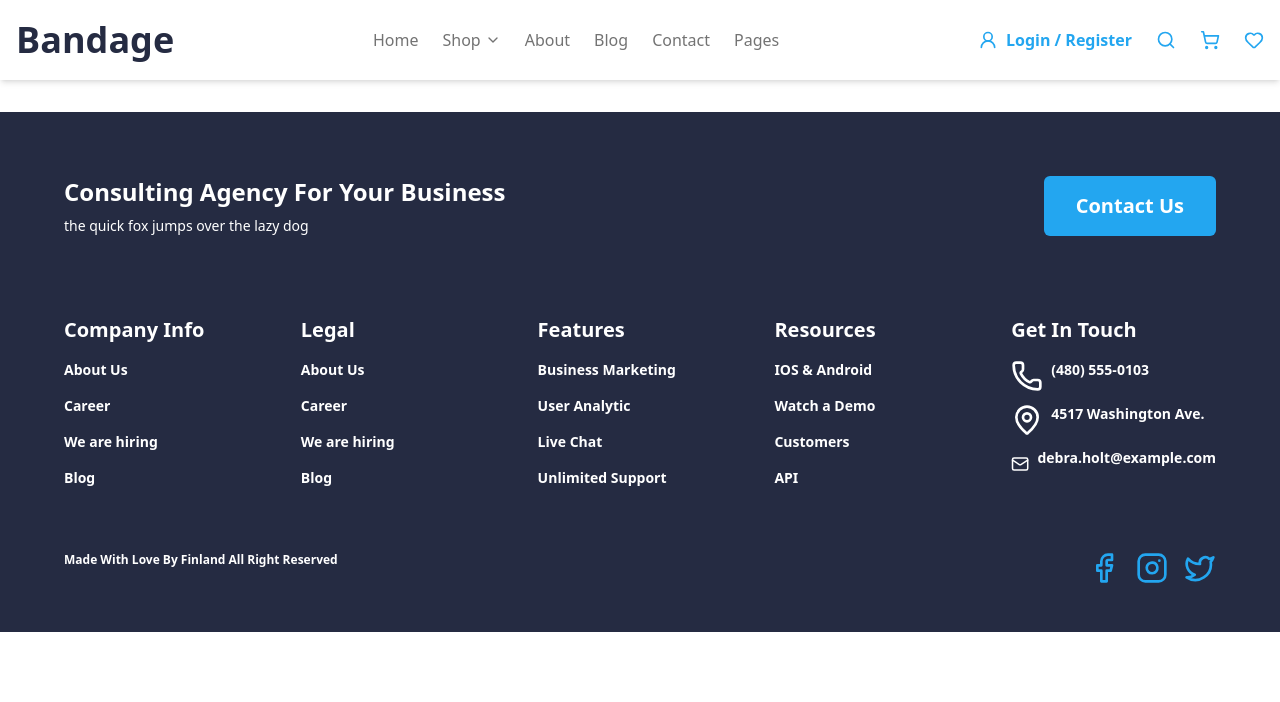
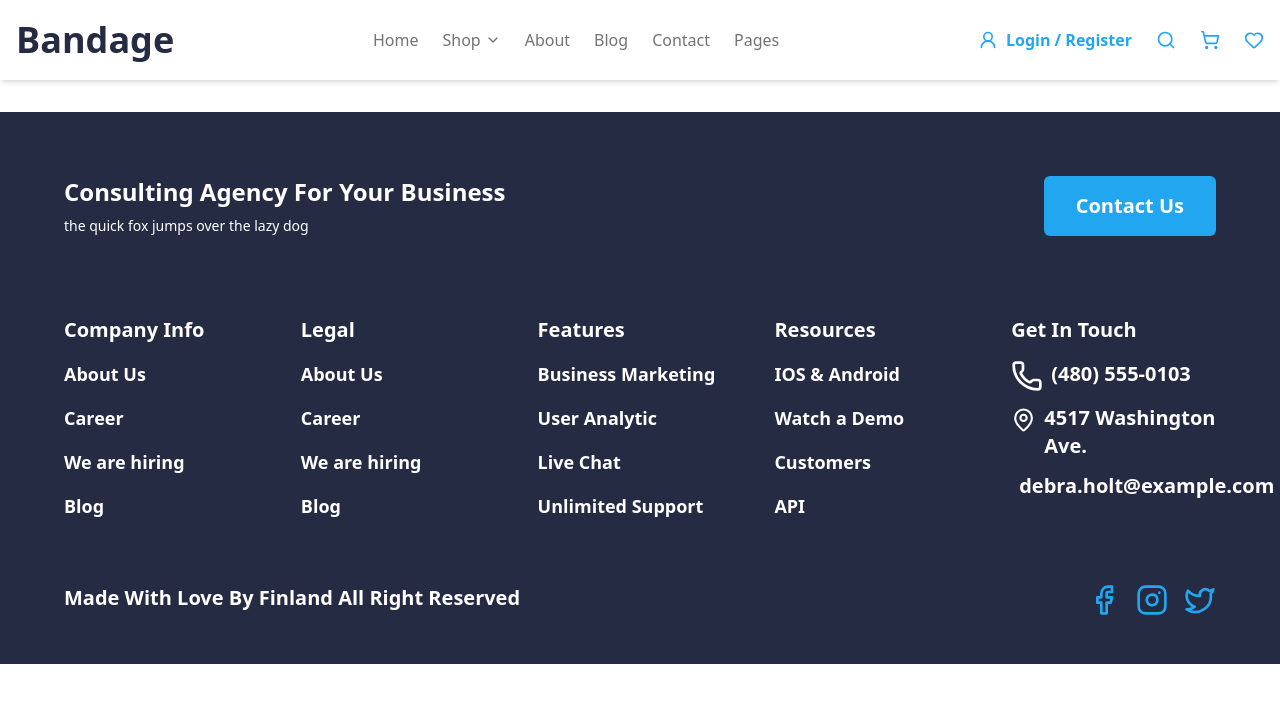
Before and after one commit to nilayotu/ecommerce-project, a React (Vite) app: page / in a window 1280 px wide. Shown: the top 702 px of the page. Built offline with nearby package versions, Linux system fonts and the light colour scheme.

Commit message:
update footer
footerda desktop görünümündeki mail iconu update edilecek

```diff
--- a/src/layout/Footer.jsx
+++ b/src/layout/Footer.jsx
@@ -27,7 +27,7 @@ export default function Footer() {
       <div className="container mx-auto px-16 py-10 grid grid-cols-1 md:grid-cols-5 gap-8 text-left font-semibold">
         <div>
           <h3 className="font-bold mb-3 md:mb-4 text-md md:text-xl">Company Info</h3>
-          <ul className="space-y-2 md:space-y-4 text-sm md:text-m">
+          <ul className="space-y-2 md:space-y-4 text-sm md:text-lg">
             <li><Link to="/about" className="hover:text-[#23A6F0]">About Us</Link></li>
             <li><Link to="/career" className="hover:text-[#23A6F0]">Career</Link></li>
             <li><Link to="/hiring" className="hover:text-[#23A6F0]">We are hiring</Link></li>
@@ -37,7 +37,7 @@ export default function Footer() {
 
         <div>
           <h3 className="font-bold mb-3 md:mb-4 text-md md:text-xl">Legal</h3>
-          <ul className="space-y-2 md:space-y-4 text-sm md:text-m">
+          <ul className="space-y-2 md:space-y-4 text-sm md:text-lg">
             <li><Link to="/legal/about" className="hover:text-[#23A6F0]">About Us</Link></li>
             <li><Link to="/legal/career" className="hover:text-[#23A6F0]">Career</Link></li>
             <li><Link to="/legal/hiring" className="hover:text-[#23A6F0]">We are hiring</Link></li>
@@ -47,7 +47,7 @@ export default function Footer() {
 
         <div>
           <h3 className="font-bold mb-3 md:mb-4 text-md md:text-xl">Features</h3>
-          <ul className="space-y-2 md:space-y-4 text-sm md:text-m">
+          <ul className="space-y-2 md:space-y-4 text-sm md:text-lg">
             <li><Link to="/features/business-marketing" className="hover:text-[#23A6F0]">Business Marketing</Link></li>
             <li><Link to="/features/user-analytic" className="hover:text-[#23A6F0]">User Analytic</Link></li>
             <li><Link to="/features/live-chat" className="hover:text-[#23A6F0]">Live Chat</Link></li>
@@ -57,7 +57,7 @@ export default function Footer() {
 
         <div>
           <h3 className="font-bold mb-3 md:mb-4 text-md md:text-xl">Resources</h3>
-          <ul className="space-y-2 md:space-y-4 text-sm md:text-m">
+          <ul className="space-y-2 md:space-y-4 text-sm md:text-lg">
             <li><Link to="/resources/ios-android" className="hover:text-[#23A6F0]">IOS & Android</Link></li>
             <li><Link to="/resources/watch-a-demo" className="hover:text-[#23A6F0]">Watch a Demo</Link></li>
             <li><Link to="/resources/customers" className="hover:text-[#23A6F0]">Customers</Link></li>
@@ -68,19 +68,19 @@ export default function Footer() {
         <div>
           <h3 className="font-bold mb-3 md:mb-4 text-md md:text-xl">Get In Touch</h3>
           <ul className="space-y-3 text-sm md:text-m">
-            <li className="flex items-start justify-start gap-2">
-            <Phone className="w-4 h-4 md:w-8 md:h-8 text-[#8EC2F2] md:text-[#FFFFFF]" />
+            <li className="flex items-start justify-start md:text-xl gap-2">
+            <Phone className="w-4 h-4 md:w-8 md:h-8 text-[#8EC2F2]  md:text-[#FFFFFF]" />
             (480) 555-0103
             </li>
 
-            <li className="flex items-start justify-start gap-2">
+            <li className="flex items-start justify-start md:text-xl gap-2">
             <MapPin className="w-4 h-4 md:w-8 md:h-8 text-[#8EC2F2] md:text-[#FFFFFF]" />
             4517 Washington Ave.
             </li>
 
-            <li className="flex items-start justify-start gap-2">
+            <li className="flex items-start justify-start md:text-xl gap-2">
             {/* Desktop görünümde Mail ikonu */}
-            <Mail className="hidden md:block w-4 h-4 md:w-8 md:h-8 text-[#FFFFFF]" />
+            <Mail className="hidden md:block md:w-8 md:h-8 text-[#FFFFFF]" />
 
             {/* Mobile görünümde Send ikonu */}
             <Send className="block md:hidden w-4 h-4 text-[#8EC2F2]" />
@@ -94,7 +94,7 @@ export default function Footer() {
       {/* Bottom Section */}
       <div >
         <div className="container mx-auto px-16 py-6 flex flex-col md:flex-row justify-between items-start">
-          <p className="text-xs font-semibold mb-4 md:mb-0">
+          <p className="text-xs md:text-xl font-semibold mb-4 md:mb-0">
             Made With Love By Finland <br className="md:hidden" /> All Right Reserved
           </p>
         <div className="flex gap-4">
```
